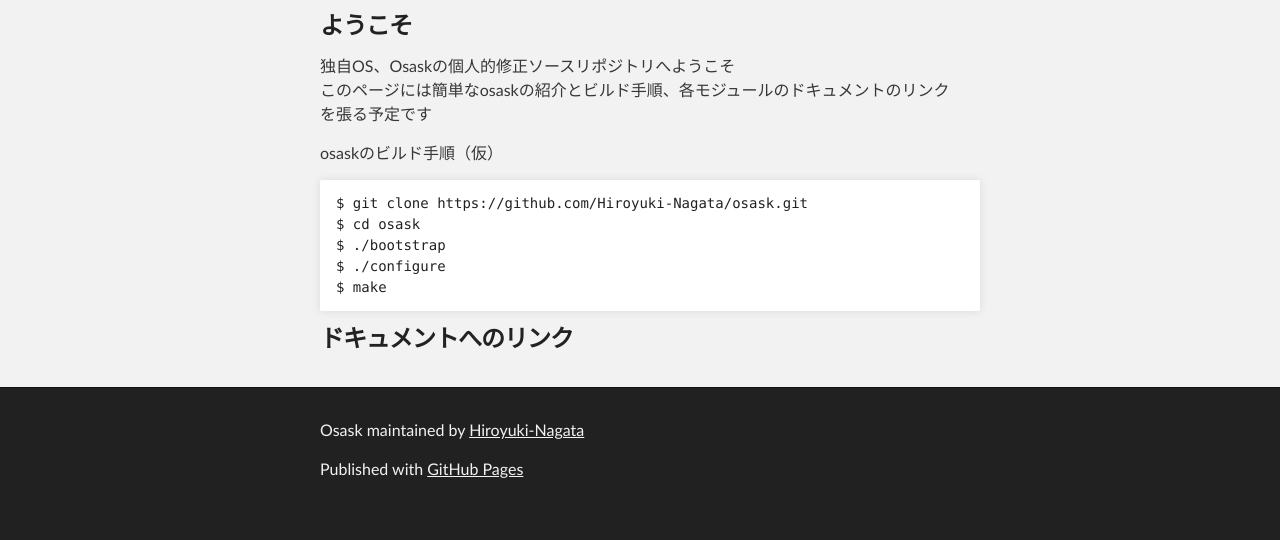
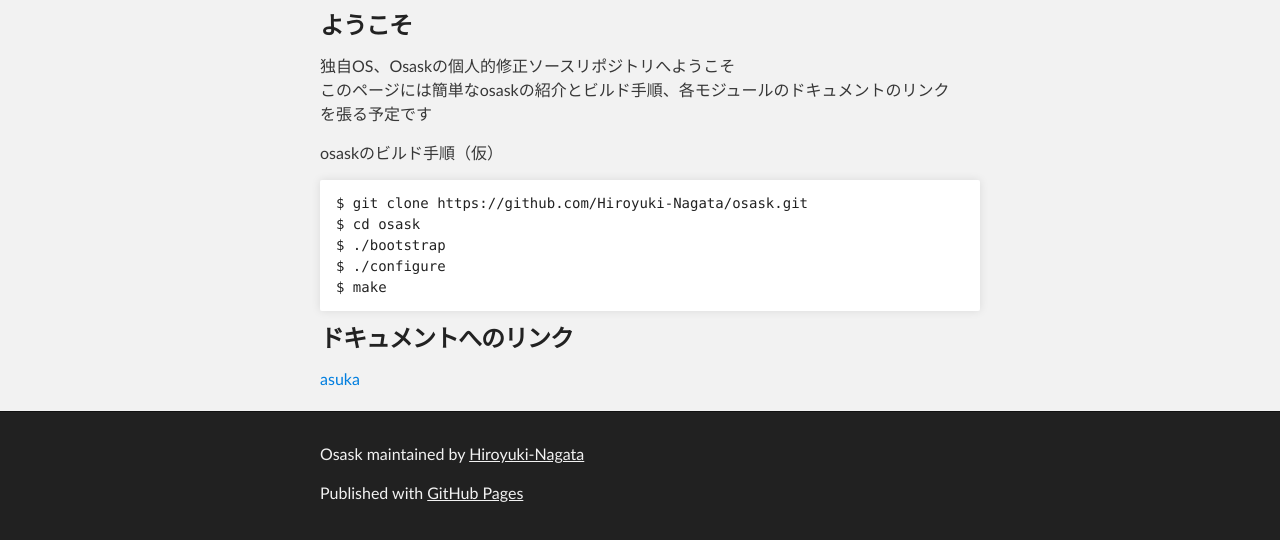
Before and after one commit to hangingman/osask, a plain HTML site: page index.html in a window 1280 px wide. Shown: the part 252-792 px from the top of the page. Drawn offline with Linux system fonts and the light colour scheme.

Commit message:
Add asuka texi file link.

```diff
--- a/index.html
+++ b/index.html
@@ -48,6 +48,9 @@ $ make
 
 <h3>
 <a name="%E3%83%89%E3%82%AD%E3%83%A5%E3%83%A1%E3%83%B3%E3%83%88%E3%81%B8%E3%81%AE%E3%83%AA%E3%83%B3%E3%82%AF" class="anchor" href="#%E3%83%89%E3%82%AD%E3%83%A5%E3%83%A1%E3%83%B3%E3%83%88%E3%81%B8%E3%81%AE%E3%83%AA%E3%83%B3%E3%82%AF"><span class="octicon octicon-link"></span></a>ドキュメントへのリンク</h3>
+
+<a href="./asuka.html/index.html">asuka</a>
+
       </section>
     </div>
 
```
